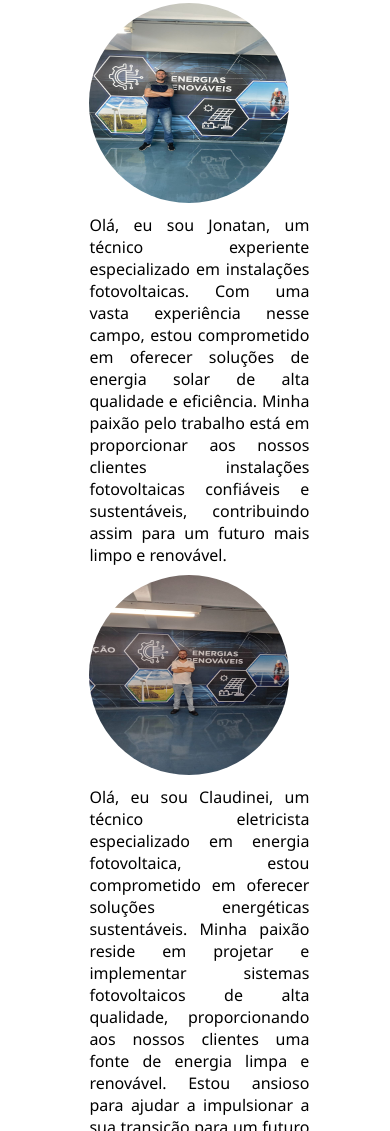
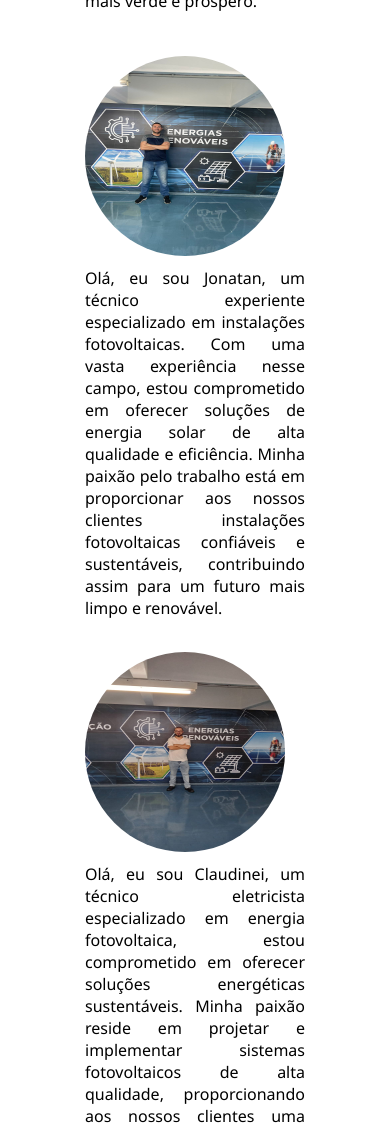
Before and after one commit to katia-sousa/Prime, a plain HTML site: page pages/quemSomos.html in a window 390 px wide. Shown: the part 3278-4409 px from the top of the page. Drawn offline with Linux system fonts and the light colour scheme.

Commit message:
alinhamento

```diff
--- a/css/style.css
+++ b/css/style.css
@@ -581,7 +581,7 @@ footer .footer{
     .equipe{
         display: grid;
         grid-template-columns: 1fr;
-
+        grid-template-rows: 1fr 1fr 1fr 1fr;
     }
 
 .container-equipe {
--- a/pages/quemSomos.html
+++ b/pages/quemSomos.html
@@ -80,19 +80,14 @@
                             <img src="../images/Katia-equip-seg.jpg" alt="">
                             <p>Olá, sou Katia, uma profissional apaixonada pela interseção entre tecnologia e sustentabilidade. Com uma formação em Engenharia da Computação, encontrei na energia fotovoltaica o caminho para realizar meu sonho de transformar o mundo através de energias renováveis. Acredito firmemente que cada projeto que abraçamos é um passo em direção a um futuro mais sustentável. Vamos juntos mudar o mundo, um projeto de cada vez.</p>
                         </div>
-                        <div class="equipe">
                             <div>
                                 <img src="../images/gleice telha.jpeg" alt="">
                                 <p>Olá, eu sou Gleiciane, uma profissional formada em Engenharia da Computação com uma paixão ardente por energias renováveis. Sou uma entusiasta por inovação e acredito no poder da tecnologia para impulsionar soluções sustentáveis. Comprometida em criar um impacto positivo no mundo, estou dedicada a explorar novas maneiras de aproveitar as energias renováveis para um futuro mais verde e próspero.</p>
                             </div>
-                        </div>
-                            <div class="equipe">
                                 <div>
                                     <img src="../images/Jonatan.jpeg" alt="">
                                     <p>Olá, eu sou Jonatan, um técnico experiente especializado em instalações fotovoltaicas. Com uma vasta experiência nesse campo, estou comprometido em oferecer soluções de energia solar de alta qualidade e eficiência. Minha paixão pelo trabalho está em proporcionar aos nossos clientes instalações fotovoltaicas confiáveis e sustentáveis, contribuindo assim para um futuro mais limpo e renovável.</p>
                                 </div>
-                            </div>
-                            <div class="equipe">
                                 <div>
                                     <img src="../images/Claudinei.jpeg" alt="">
                                     <p>Olá, eu sou Claudinei, um técnico eletricista especializado em energia fotovoltaica, estou comprometido em oferecer soluções energéticas sustentáveis. Minha paixão reside em projetar e implementar sistemas fotovoltaicos de alta qualidade, proporcionando aos nossos clientes uma fonte de energia limpa e renovável. Estou ansioso para ajudar a impulsionar a sua transição para um futuro mais sustentável.</p>
```
